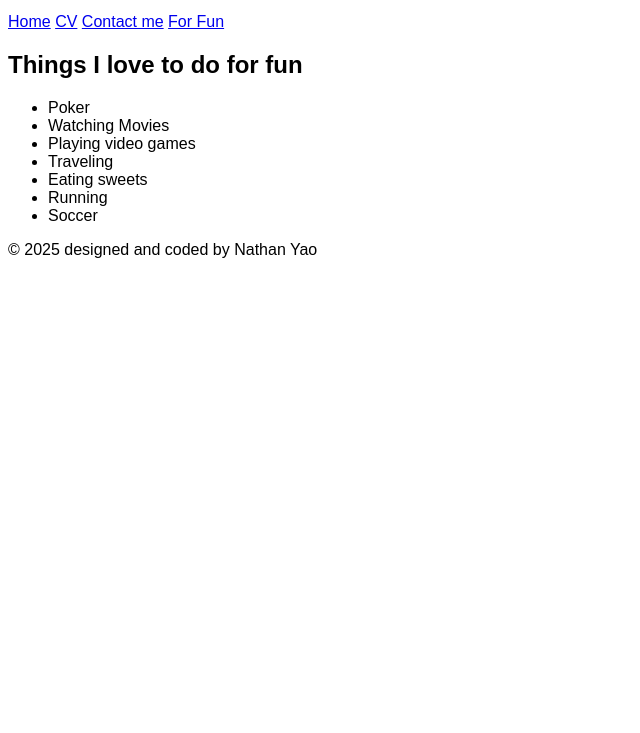
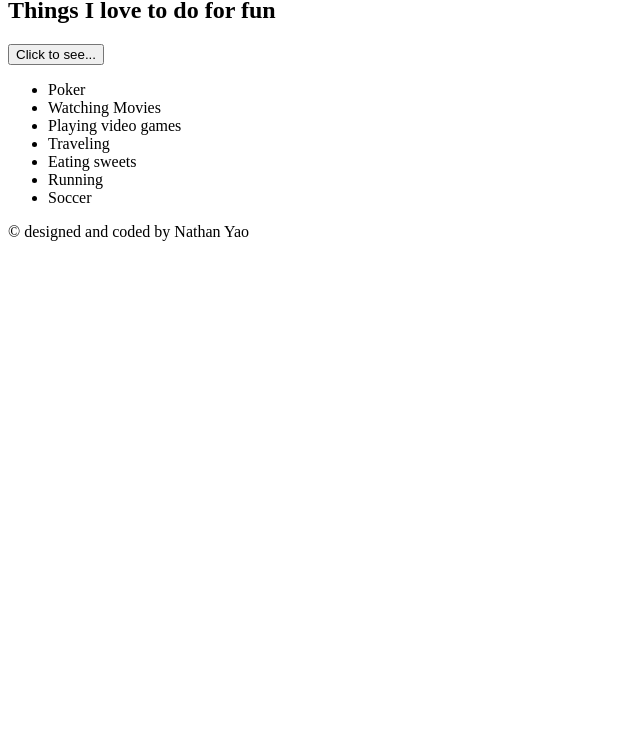
Before and after one commit to NathanYa0/WebDevLabs, a plain HTML site: page views/fun.html in a window 1280 px wide. Shown: the part 67-800 px from the top of the page, without its empty margins (0-640 px from the left). Drawn offline with Linux system fonts and the light colour scheme.

Commit message:
Update fun.html
valid

```diff
--- a/views/fun.html
+++ b/views/fun.html
@@ -6,20 +6,30 @@
     <meta name="keywords" content="Carnegie Mellon University, Information Systems">
     <meta name="description" content="Your name professional website">
     <title>Nathan Yao CV</title>
+    <!-- Google Fonts embed code -->
+    <link rel="preconnect" href="https://fonts.googleapis.com">
+    <link rel="preconnect" href="https://fonts.gstatic.com" crossorigin>
+    <link href="https://fonts.googleapis.com/css2?family=Roboto:ital,wght@0,100..900;1,100..900&display=swap" rel="stylesheet">
+
+    <!-- Your stylesheet -->
+    <link rel="stylesheet" href="../static/style.css">
+    <!-- Script -->
+    <script src="../static/script.js" defer></script>
 </head>
-<body style="font-family: Arial">
+<body >
     <header>
-        <h1>Nathan Yao</h1>
+        <h1, id="webname">Nathan Yao </h1>
         <nav>
-            <A HREF="../index.html">Home</A>
-            <a href="cv.html">CV</a>
+            <A HREF="../index.html">Profile</A>
+            <a href="cv.html">Resume</a>
             <A HREF="contact.html">Contact me</A>
-            <A HREF="fun.html">For Fun</A>
+            <A HREF="fun.html">Fun</A>
         </nav>
     </header>
     <div class = "main">
         <h2> Things I love to do for fun </h2>
-        <ul>
+        <button id="funButton" onclick="showList()">Click to see...</button>
+        <ul id="funList">
             <li>Poker</li>
             <li>Watching Movies</li>
             <li>Playing video games</li>
@@ -29,6 +39,6 @@
             <li>Soccer</li>
           </ul>
     </div>
-    <footer>© 2025 designed and coded by Nathan Yao </footer>
+    <footer id="copyYear" > © designed and coded by Nathan Yao </footer>
 </body>
 </html>
```
